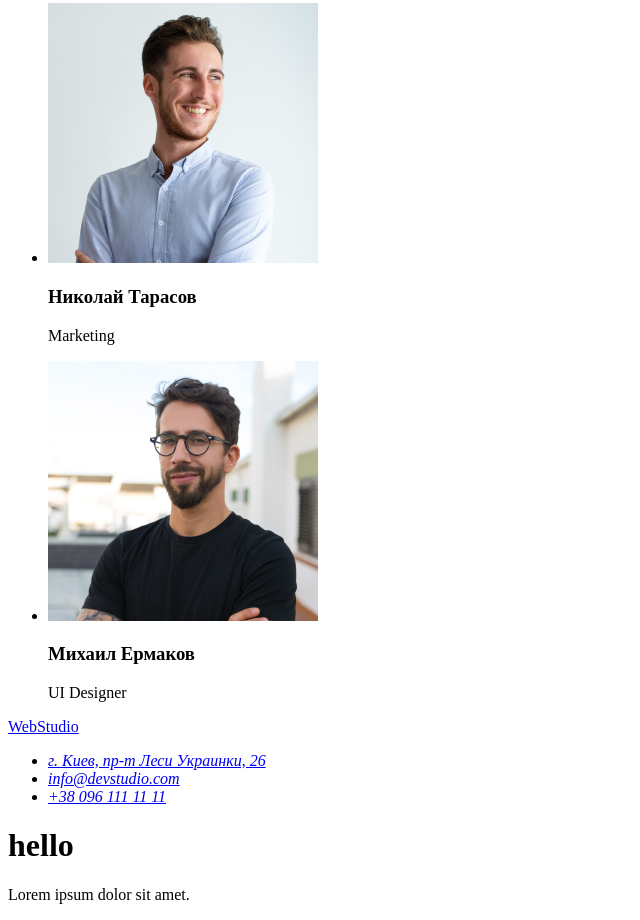
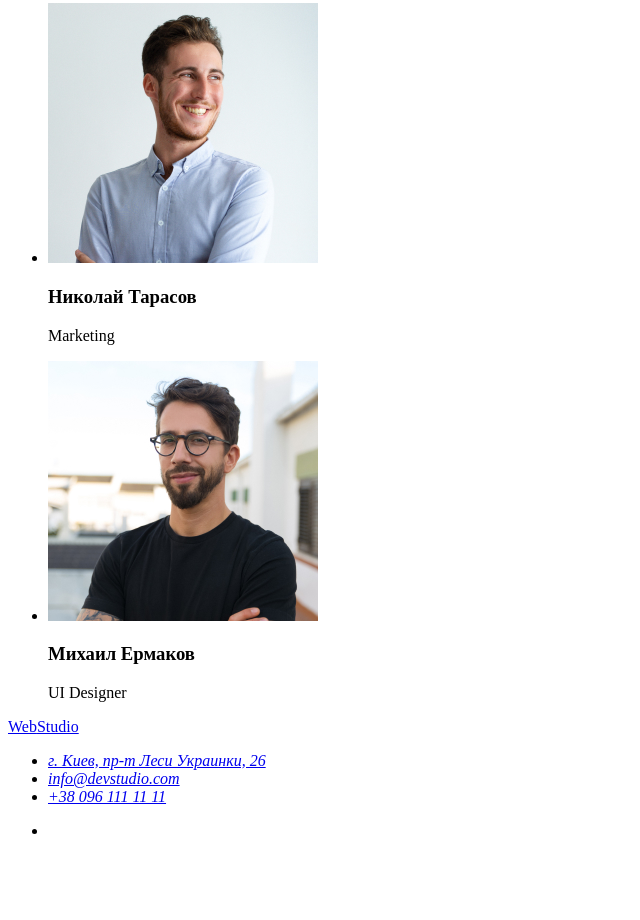
Before and after one commit to Bohdan-morenec/homework, a plain HTML site: page index.html in a window 1280 px wide. Shown: the part 2285-3205 px from the top of the page, without its empty margins (0-640 px from the left). After the commit the page ends 3141 px from the top, so only its background shows below. Drawn offline with Linux system fonts and the light colour scheme.

Commit message:
Update index.html

```diff
--- a/index.html
+++ b/index.html
@@ -102,7 +102,6 @@
         </ul>
       </address>
     </footer>
-    <div><h1>hello</h1><p>Lorem ipsum dolor sit amet.</p></div>
-    </li></ul></div>
+    <ul><li><span></span></li></ul>
   </body>
 </html>
```
